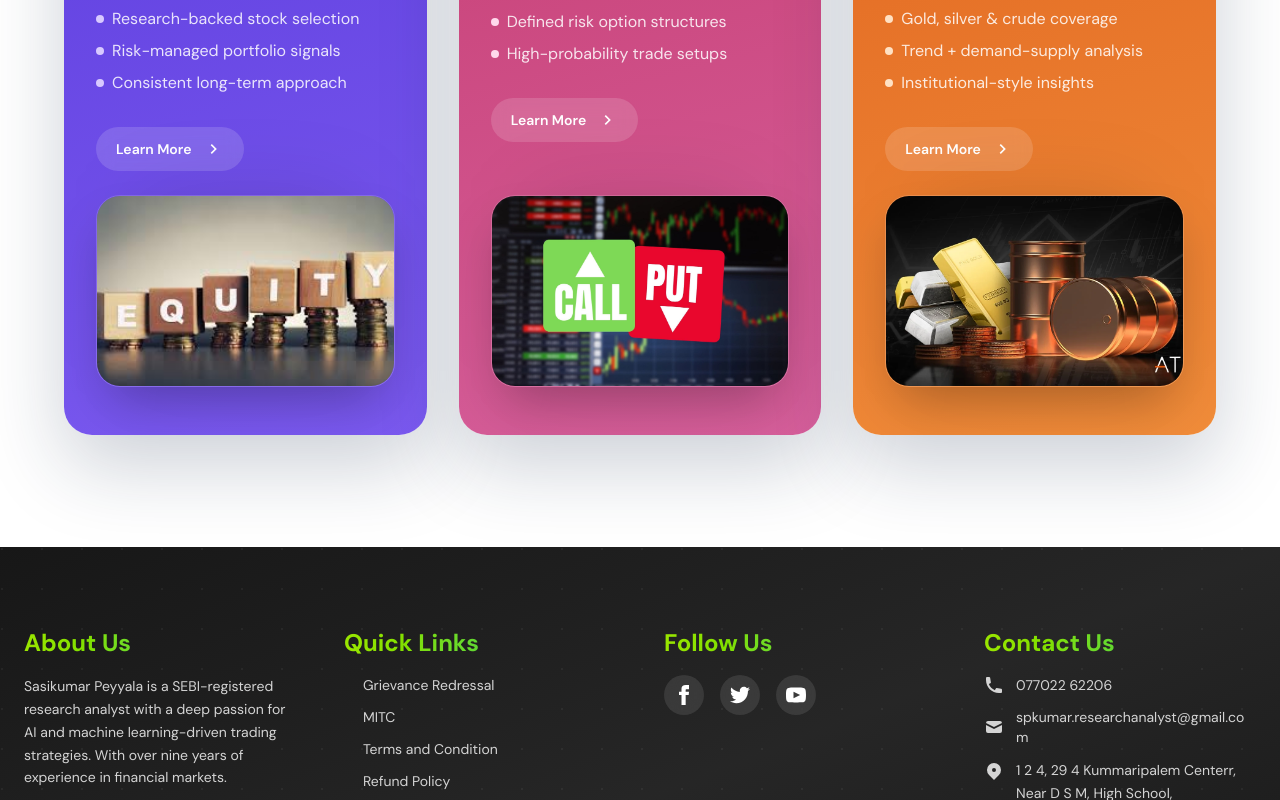
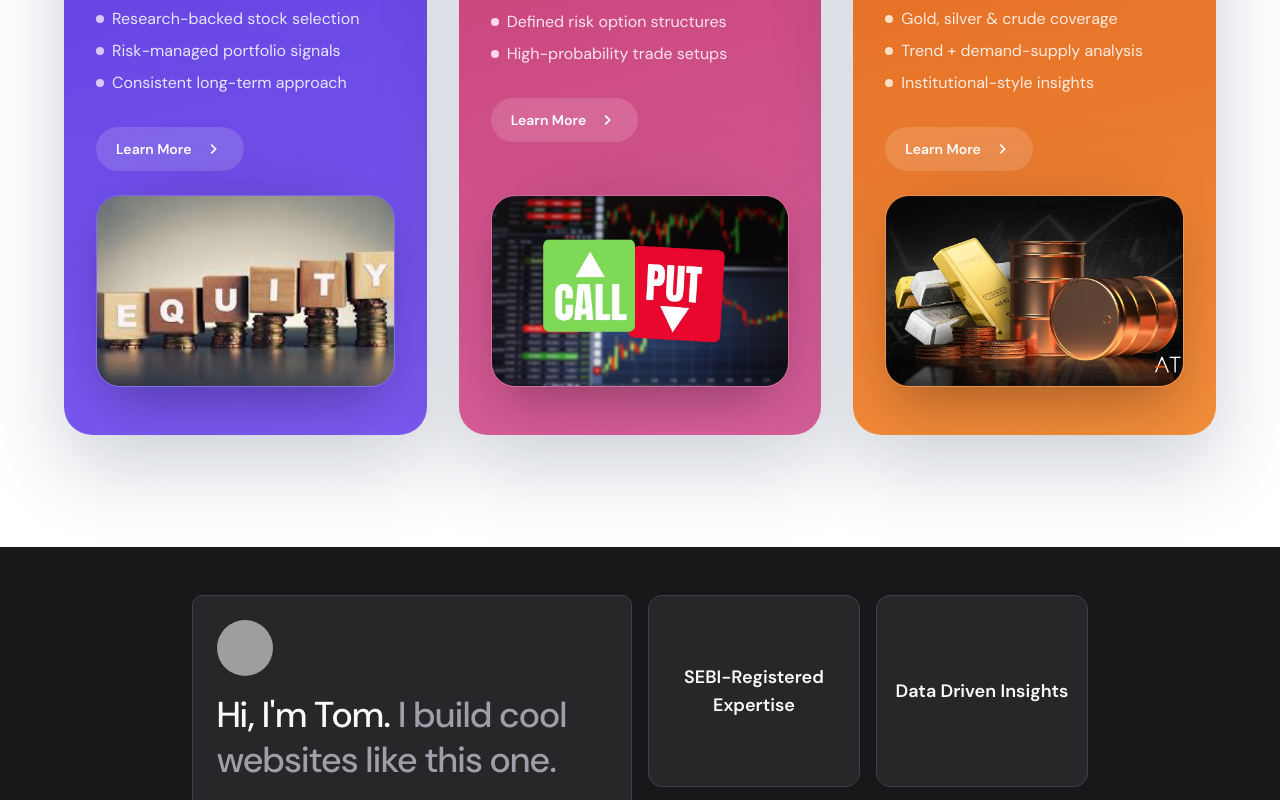
Before and after one commit to OPTIONMATE/trademilaan_nextjs, a Next.js app: page / in a window 1280 px wide. Shown: the part 2000-2800 px from the top of the page. Built offline with nearby package versions, Linux system fonts and the light colour scheme; grey boxes are pictures that could not be loaded.

Commit message:
no change

```diff
--- a/package.json
+++ b/package.json
@@ -14,6 +14,7 @@
     "next": "16.1.1",
     "react": "19.2.3",
     "react-dom": "19.2.3",
+    "react-icons": "^5.5.0",
     "tailwind-merge": "^3.4.0",
     "tw-animate-css": "^1.4.0"
   },
--- a/src/app/components/BackgroundRipple.jsx
+++ b/src/app/components/BackgroundRipple.jsx
@@ -27,9 +27,9 @@ export function BackgroundRipple() {
   return (
     <div className="relative flex min-h-screen w-full flex-col items-start justify-start overflow-hidden">
       {/* Background */}
-      <div className="absolute inset-0 opacity-40">
+      {/* <div className="absolute inset-0 opacity-40">
         <BackgroundRippleEffect />
-      </div>
+      </div> */}
 
       {/* Arch */}
       <div className="absolute top-12 left-1/2 transform -translate-x-1/2 w-full max-w-4xl h-56">
@@ -52,7 +52,7 @@ export function BackgroundRipple() {
 
       {/* Content */}
       <div className="mt-32 md:mt-48 lg:mt-60 w-full relative z-10 px-4">
-        <p className="text-center text-xs md:text-sm font-bold tracking-wider">
+        <p className="text-center text-xs md:text-lg font-bold tracking-wider">
           TRADEMILAAN
         </p>
 
--- /dev/null
+++ b/src/app/components/Blocks.jsx
@@ -0,0 +1,217 @@
+"use client"
+import React from "react";
+import { motion } from "framer-motion";
+import { twMerge } from "tailwind-merge";
+import { FiArrowRight, FiMail, FiMapPin } from "react-icons/fi";
+
+export const RevealBento = () => {
+  return (
+    <div className="min-h-screen bg-zinc-900 px-4 py-12 text-zinc-50">
+
+      <motion.div
+        initial="initial"
+        animate="animate"
+        transition={{
+          staggerChildren: 0.05,
+        }}
+        className="mx-auto grid max-w-4xl grid-flow-dense grid-cols-12 gap-4"
+      >
+        <HeaderBlock />
+        <SocialsBlock />
+        <AboutBlock />
+        <LocationBlock />
+        <EmailListBlock />
+      </motion.div>
+    </div>
+  );
+};
+
+const Block = ({ className, ...rest }) => {
+  return (
+    <motion.div
+      variants={{
+        initial: {
+          scale: 0.5,
+          y: 50,
+          opacity: 0,
+        },
+        animate: {
+          scale: 1,
+          y: 0,
+          opacity: 1,
+        },
+      }}
+      transition={{
+        type: "spring",
+        mass: 3,
+        stiffness: 400,
+        damping: 50,
+      }}
+      className={twMerge(
+        "col-span-4 rounded-lg border border-zinc-700 bg-zinc-800 p-6",
+        className
+      )}
+      {...rest}
+    />
+  );
+};
+
+const HeaderBlock = () => (
+  <Block className="col-span-12 row-span-2 md:col-span-6">
+    <img
+      src="https://api.dicebear.com/8.x/lorelei-neutral/svg?seed=John"
+      alt="avatar"
+      className="mb-4 size-14 rounded-full"
+    />
+    <h1 className="mb-12 text-4xl font-medium leading-tight">
+      Hi, I'm Tom.{" "}
+      <span className="text-zinc-400">
+        I build cool websites like this one.
+      </span>
+    </h1>
+    <a
+      href="#"
+      className="flex items-center gap-1 text-red-300 hover:underline"
+    >
+      Contact me <FiArrowRight />
+    </a>
+  </Block>
+);
+
+const HoverLiftBlock = ({ title, description }) => {
+  return (
+    <motion.div
+      initial="rest"
+      whileHover="hover"
+      animate="rest"
+      variants={{
+        rest: { y: 0 },
+        hover: { y: -12 },
+      }}
+      transition={{
+        type: "spring",
+        stiffness: 260,
+        damping: 22,
+      }}
+      className="relative col-span-6 md:col-span-3 h-48 cursor-pointer hover:border-2 hover:border-lime-200/40 rounded-xl "
+    >
+      <div className="relative h-full overflow-hidden rounded-xl border border-zinc-700 bg-zinc-800 p-5">
+
+        {/* Title (always visible) */}
+        <motion.h3
+          variants={{
+            rest: { opacity: 1 },
+            hover: { opacity: 0 },
+          }}
+          transition={{ duration: 0.15 }}
+          className="absolute inset-0 flex items-center justify-center text-center text-lg font-semibold"
+        >
+          {title}
+        </motion.h3>
+
+        {/* Description (reveals on hover) */}
+        <motion.p
+          variants={{
+            rest: { opacity: 0, y: 8 },
+            hover: { opacity: 1, y: 0 },
+          }}
+          transition={{ duration: 0.2, delay: 0.05 }}
+          className="absolute inset-0 flex items-center justify-center px-4 text-center text-sm leading-relaxed text-zinc-400"
+        >
+          {description}
+        </motion.p>
+      </div>
+    </motion.div>
+  );
+};
+
+const SocialsBlock = () => (
+  <>
+    <HoverLiftBlock
+      title="SEBI-Registered Expertise"
+      description="Backed by trusted regulatory recognition and over nine years of market experience."
+    />
+
+    <HoverLiftBlock
+      title="Data Driven Insights"
+      description="Actionable research that empowers smarter and faster decision-making."
+    />
+
+    <HoverLiftBlock
+      title="Transparency & Trust"
+      description="A commitment to accuracy, reliability, and investor confidence."
+    />
+
+    <HoverLiftBlock
+      title="Sustainable Growth"
+      description="Focused on long-term consistency, not short-term gains."
+    />
+  </>
+);
+
+
+
+const AboutBlock = () => (
+  <Block className="col-span-12 text-3xl leading-snug">
+    <p>
+      My passion is building cool stuff.{" "}
+      <span className="text-zinc-400">
+        I build primarily with React, Tailwind CSS, and Framer Motion. I love
+        this stack so much that I even built a website about it. I've made over
+        a hundred videos on the subject across YouTube and TikTok.
+      </span>
+    </p>
+  </Block>
+);
+
+const LocationBlock = () => (
+  <Block className="col-span-12 flex flex-col items-center gap-4 md:col-span-3">
+    <FiMapPin className="text-3xl" />
+    <p className="text-center text-lg text-zinc-400">Cyberspace</p>
+  </Block>
+);
+
+const EmailListBlock = () => (
+  <Block className="col-span-12 md:col-span-9">
+    <p className="mb-3 text-lg">Join my mailing list</p>
+    <form
+      onSubmit={(e) => e.preventDefault()}
+      className="flex items-center gap-2"
+    >
+      <input
+        type="email"
+        placeholder="Enter your email"
+        className="w-full rounded border border-zinc-700 bg-zinc-800 px-3 py-1.5 transition-colors focus:border-red-300 focus:outline-0"
+      />
+      <button
+        type="submit"
+        className="flex items-center gap-2 whitespace-nowrap rounded bg-zinc-50 px-3 py-2 text-sm font-medium text-zinc-900 transition-colors hover:bg-zinc-300"
+      >
+        <FiMail /> Join the list
+      </button>
+    </form>
+  </Block>
+);
+
+const Logo = () => {
+  // Temp logo from https://logoipsum.com/
+  return (
+    <svg
+      width="40"
+      height="auto"
+      viewBox="0 0 50 39"
+      fill="none"
+      xmlns="http://www.w3.org/2000/svg"
+      className="mx-auto mb-12 fill-zinc-50"
+    >
+      <path
+        d="M16.4992 2H37.5808L22.0816 24.9729H1L16.4992 2Z"
+        stopColor="#000000"
+      ></path>
+      <path
+        d="M17.4224 27.102L11.4192 36H33.5008L49 13.0271H32.7024L23.2064 27.102H17.4224Z"
+        stopColor="#000000"
+      ></path>
+    </svg>
+  );
+};
--- a/src/app/page.js
+++ b/src/app/page.js
@@ -1,6 +1,7 @@
 import { BackgroundRipple } from './components/BackgroundRipple';
 import TextPara from './components/TextPara';
 import Cards from './components/Cards';
+import { RevealBento } from './components/Blocks';
 
 export default function Home() {
   return (
@@ -8,6 +9,7 @@ export default function Home() {
       <BackgroundRipple />
       <TextPara />
       <Cards />
+      <RevealBento />
     </>
   );
 }
```
Also changed, not shown: 1 other file (tests, documents, lock files or other folders).
